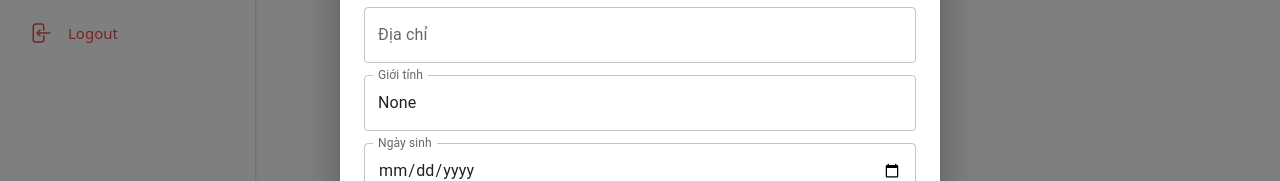
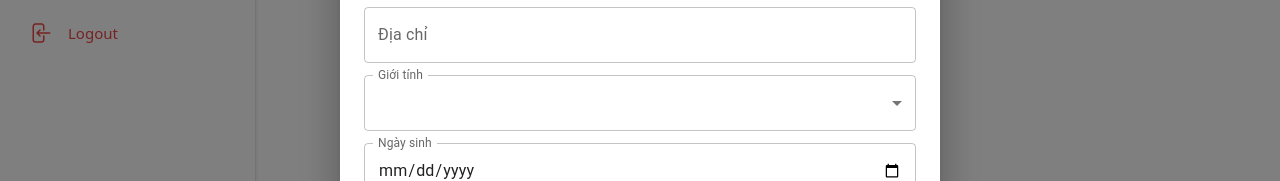
Before and after one commit to LeThinhPhat/hiv-medical-service-system-fe, a React (Vite) app: page /admin/users in a window 1280 px wide. Both pictures are taken after a click on the button "THÊM NGƯỜI DÙNG". Shown: the part 363-544 px from the top of the page. Built offline with nearby package versions, Linux system fonts and the light colour scheme; no server answers.

Commit message:
pull code

```diff
--- a/src/Components/Admin/UserList.jsx
+++ b/src/Components/Admin/UserList.jsx
@@ -359,14 +359,18 @@ const UserList = () => {
             value={formData.address}
             onChange={handleInputChange}
           />
-          <TextField
-            margin="dense"
-            name="gender"
-            label="Giới tính"
-            fullWidth
-            value={formData.gender}
-            onChange={handleInputChange}
-          />
+          <FormControl fullWidth margin="dense">
+            <InputLabel>Giới tính</InputLabel>
+            <Select
+              name="gender"
+              value={formData.gender}
+              onChange={handleInputChange}
+              label="Giới tính"
+            >
+              <MenuItem value="Nam">Nam</MenuItem>
+              <MenuItem value="Nữ">Nữ</MenuItem>
+            </Select>
+          </FormControl>
           <TextField
             margin="dense"
             name="dob"
--- a/src/Services/DoctorService/patientService.jsx
+++ b/src/Services/DoctorService/patientService.jsx
@@ -1,4 +1,4 @@
-// Services/patientService.js
+
 import axiosClient from "../api.config"; // Đảm bảo đúng đường dẫn
 
 const patientService = {
```
